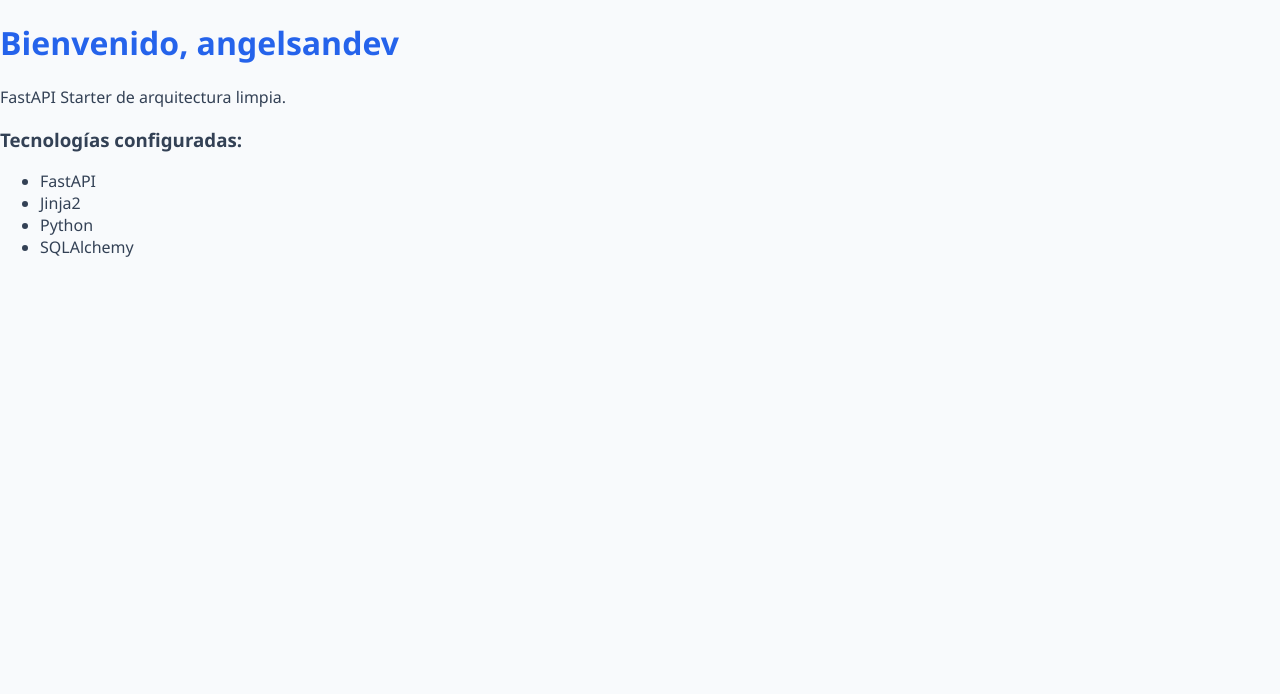
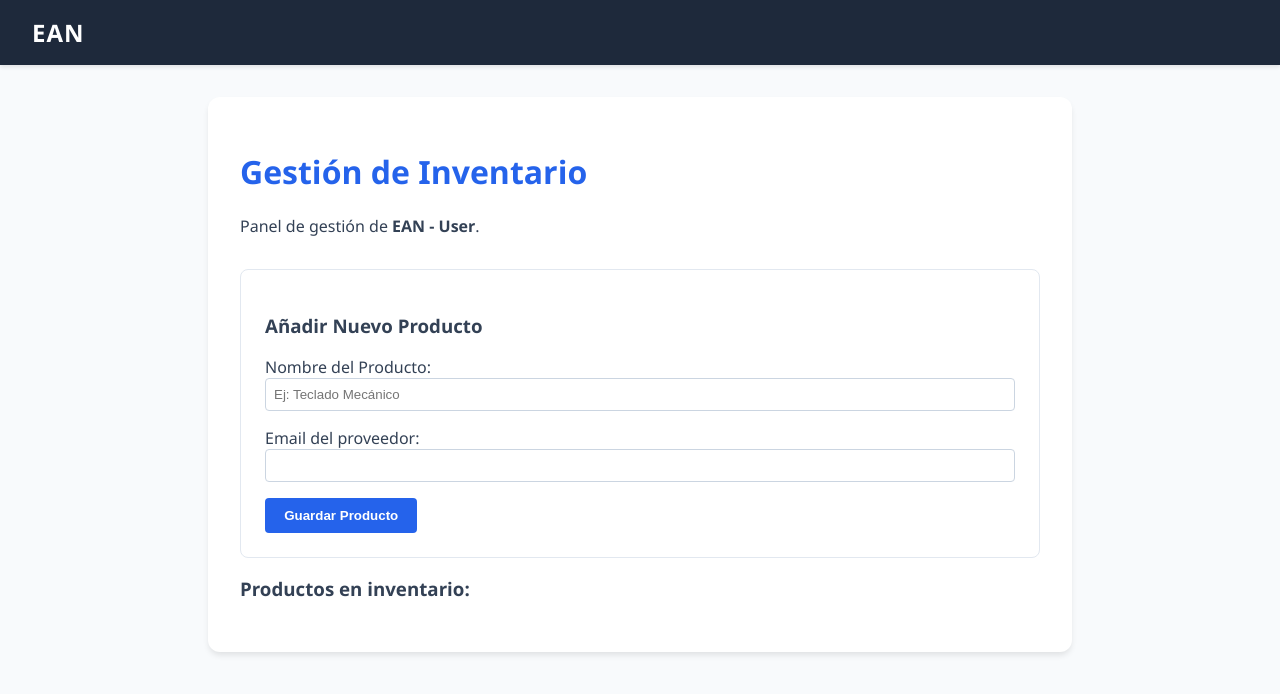
Before and after one commit to angelsandev/fastapi_starter, a FastAPI app: page / in a window 1280 px wide. Shown: the top 694 px of the page. Run offline with FastAPI, Linux system fonts and the light colour scheme.

Commit message:
### [V0.0.3] Guardar datos de Formulario - 2026-2-20 - **Pruebas:** ✅ Todo ok. - **Pruebas:** ✅ Implementar formulario y recibir esos datos introducidos en una lista Python. - **Pruebas:** ✅ Probar introducción de datos y recepción de datos en la lista. - **HTML:** Añadir código para formulario  `/templates/index.html` - **CSS:** Añadir estilos

```diff
--- a/app/main.py
+++ b/app/main.py
@@ -1,5 +1,5 @@
-from fastapi import FastAPI, Request
-from fastapi.responses import HTMLResponse
+from fastapi import FastAPI, Request, Form
+from fastapi.responses import HTMLResponse, RedirectResponse
 from fastapi.staticfiles import StaticFiles
 from fastapi.templating import Jinja2Templates
 
@@ -7,22 +7,26 @@ app = FastAPI()
 
 
 app.mount("/static", StaticFiles(directory="app/static"), name="static")    # Montar el CSS
+templates = Jinja2Templates(directory="app/templates")                      # Config Plantilla JINJA
+
+db_temporal = []
+
+@app.get("/", response_class=HTMLResponse)
+async def index(request: Request):
+    return templates.TemplateResponse("index.html", {
+        "request": request,
+        "titulo": "EAN - FastAPI Starter",
+        "usuario": "EAN - User",
+        "mensaje": "Gestión de Inventario",
+        "productos": db_temporal                                            # Enviar la lista
+    })
 
 
-templates = Jinja2Templates(directory="app/templates")                      # Config Plantilla JINJA
+@app.post("/productos")                                                     # Recibir los datos del formulario
+async def crear_producto(nombre: str = Form(...), correo: str = Form(...)):
+    nuevo_item = f"{nombre} - {correo}"
+    db_temporal.append(nuevo_item)
+    #print(f"Producto recibido: {nombre}")
+    #print(f"Lista actual: {db_temporal}")
 
-@app.get("/", response_class=HTMLResponse)
-async def read_item(request: Request):
-
-    datos_ejemplo = {                                                       # Simular BBDD
-        "titulo": "Mi Starter Pro",
-        "usuario": "angelsandev",
-        "tecnologias": ["FastAPI", "Jinja2", "Python", "SQLAlchemy"]
-    }
-
-
-    return templates.TemplateResponse(                                      # Enviar datos a plantilla index.html
-        request=request,
-        name="index.html",
-        context=datos_ejemplo
-    )
+    return RedirectResponse(url="/", status_code=303)                       # Redirige a la url "/"
--- a/app/static/css/styles.css
+++ b/app/static/css/styles.css
@@ -55,7 +55,7 @@ h1 { color: var(--primary-color); }
     margin-bottom: 1rem;
 }
 
-input[type="text"] {
+input[type="text"],input[type="email"] {
     width: 100%;
     padding: 0.5rem;
     border: 1px solid #cbd5e1;
--- a/app/templates/index.html
+++ b/app/templates/index.html
@@ -1,21 +1,52 @@
-<!DOCTYPE html>
+<!doctype html>
 <html lang="es">
-<head>
-    <meta charset="UTF-8">
+  <head>
+    <meta charset="UTF-8" />
+    <meta name="viewport" content="width=device-width, initial-scale=1.0" />
     <title>{{ titulo }}</title>
-    <link rel="stylesheet" href="{{ url_for('static', path='/css/styles.css') }}">
-</head>
-<body>
-    <div class="container">
-        <h1>Bienvenido, {{ usuario }}</h1>
-        <p>FastAPI Starter de arquitectura limpia.</p>
+    <link
+      rel="stylesheet"
+      href="{{ url_for('static', path='/css/styles.css') }}"
+    />
+  </head>
+  <body>
+    <nav class="navbar">
+      <div class="brand">EAN</div>
+      <div class="menu-links"></div>
+    </nav>
 
-        <h3>Tecnologías configuradas:</h3>
+    <div class="main-container">
+      <h1>{{ mensaje }}</h1>
+      <p>Panel de gestión de <strong>{{ usuario }}</strong>.</p>
+
+      <div class="product-form">
+        <h3>Añadir Nuevo Producto</h3>
+        <form action="/productos" method="post">
+          <div class="form-group">
+            <label for="nombre">Nombre del Producto:</label>
+            <input
+              type="text"
+              id="nombre"
+              name="nombre"
+              placeholder="Ej: Teclado Mecánico"
+              required
+            />
+          </div>
+          <div class="form-group">
+            <label for="correo">Email del proveedor:</label>
+            <input type="email" name="correo" required />
+          </div>
+          <button type="submit">Guardar Producto</button>
+        </form>
+      </div>
+      <div class="product-list">
+        <h3>Productos en inventario:</h3>
         <ul>
-            {% for tech in tecnologias %}
-                <li>{{ tech }}</li>
-            {% endfor %}
+          {% for p in productos %}
+          <li>{{ p }}</li>
+          {% endfor %}
         </ul>
+      </div>
     </div>
-</body>
+  </body>
 </html>
```
Also changed, not shown: CHANGELOG.md.
